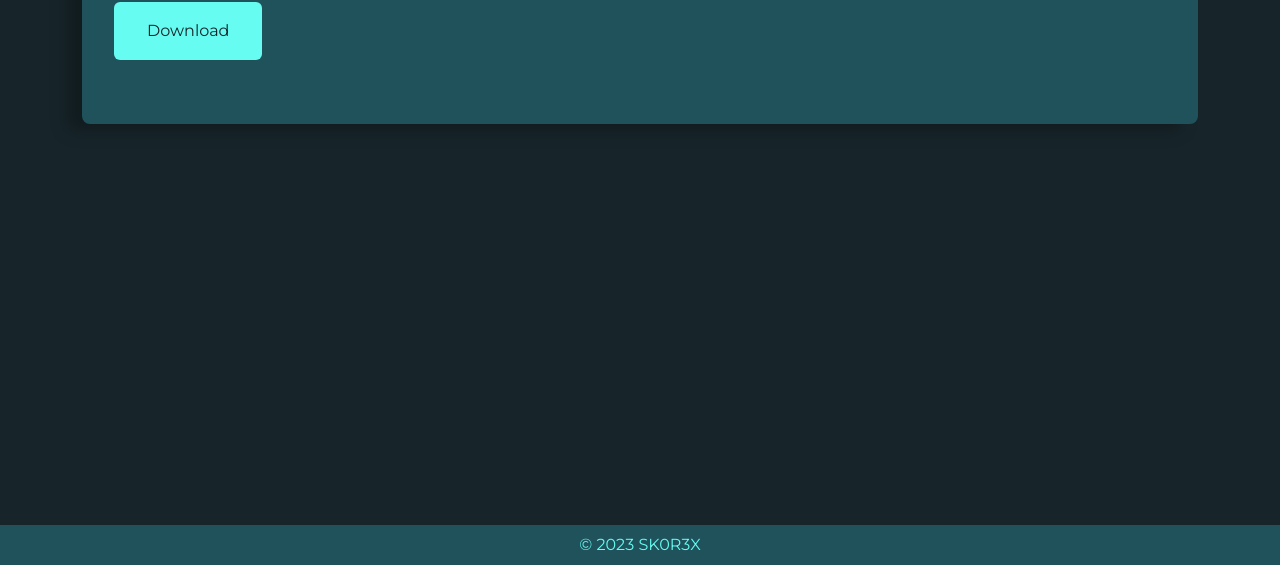
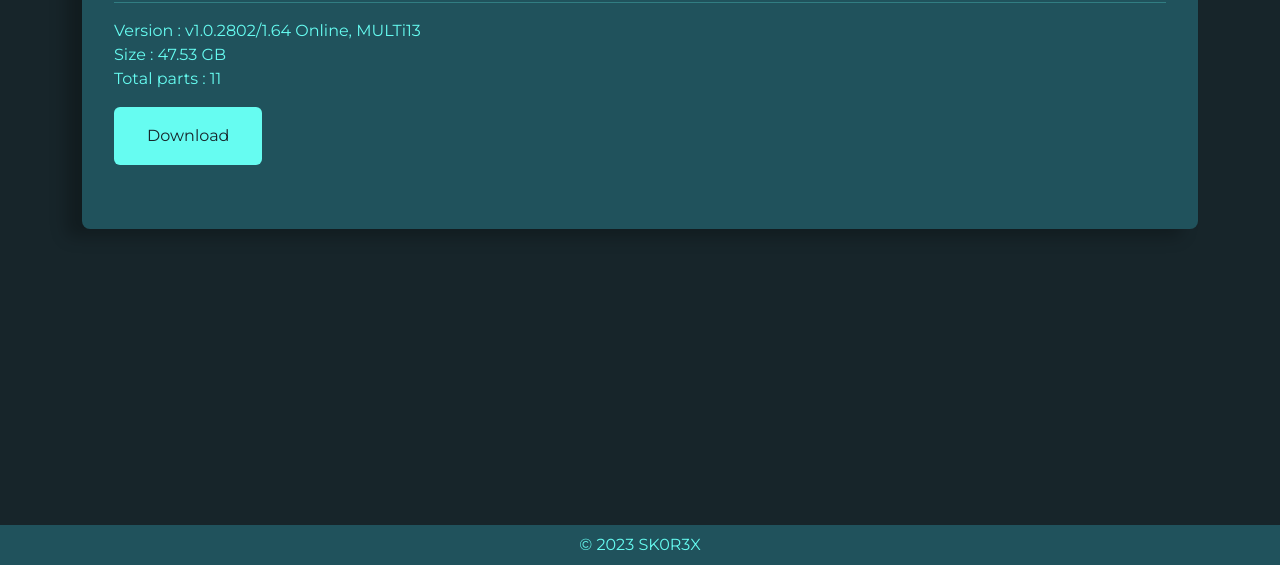
Before and after one commit to sk0r3x/sk0r3x.github.io, a plain HTML site: page games/gta5.html in a window 1280 px wide. Shown: the part 235-800 px from the top of the page. Drawn offline with nearby package versions, Linux system fonts and the light colour scheme.

Commit message:
Update gta5.html

```diff
--- a/games/gta5.html
+++ b/games/gta5.html
@@ -17,6 +17,8 @@
     <div class="container text-break">
         <div class="jumbotron last">
             <h1>Grand Theft Auto V <br>[ Fitgirl Repack ]</h1>
+            <hr>
+            <p>Version : v1.0.2802/1.64 Online, MULTi13<br>Size : 47.53 GB<br>Total parts : 11</p>
             <button id="joinButton" onclick="joinFiles()" class="btn">Download</button>
             <div id="progress-bars-container"></div>
         </div>
```
